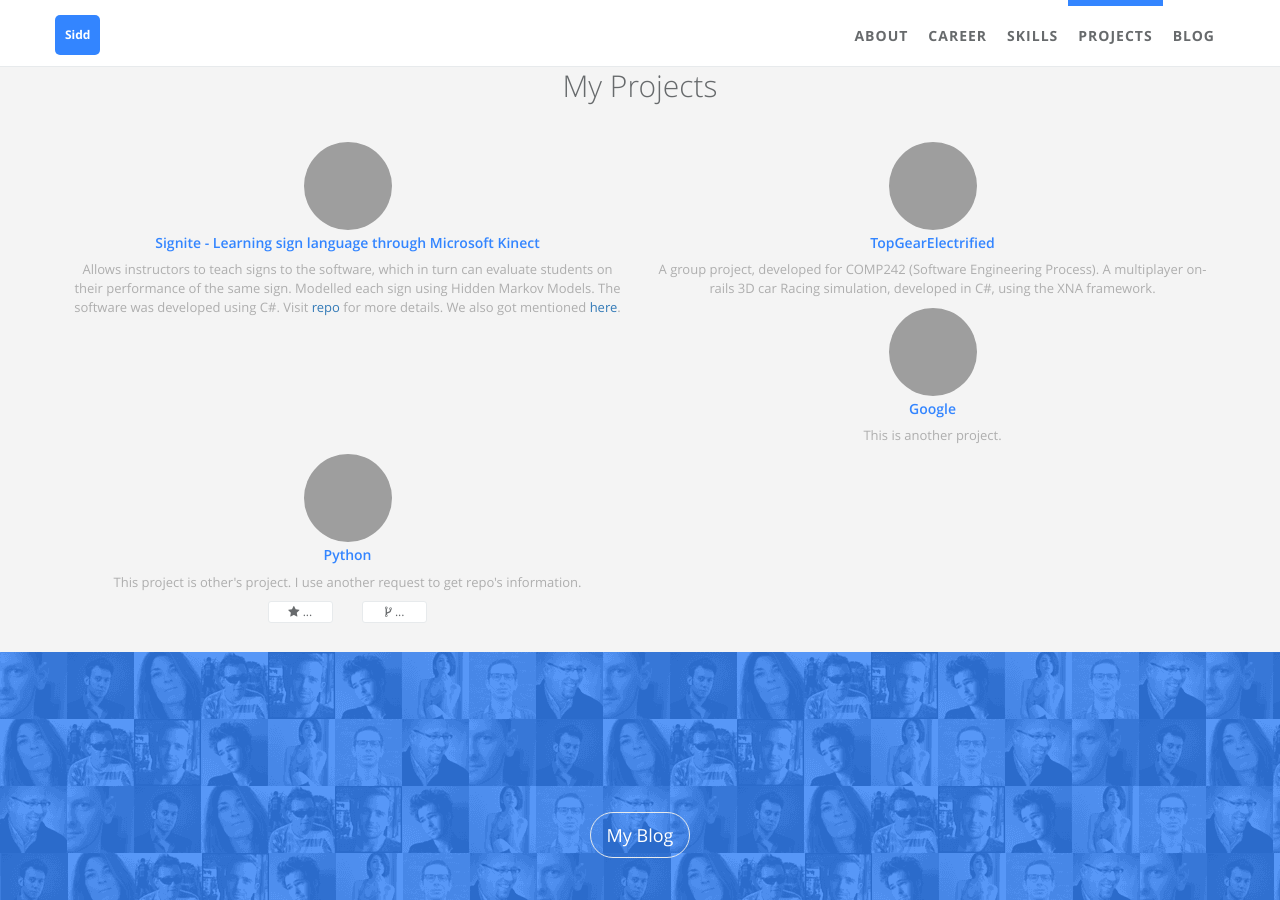
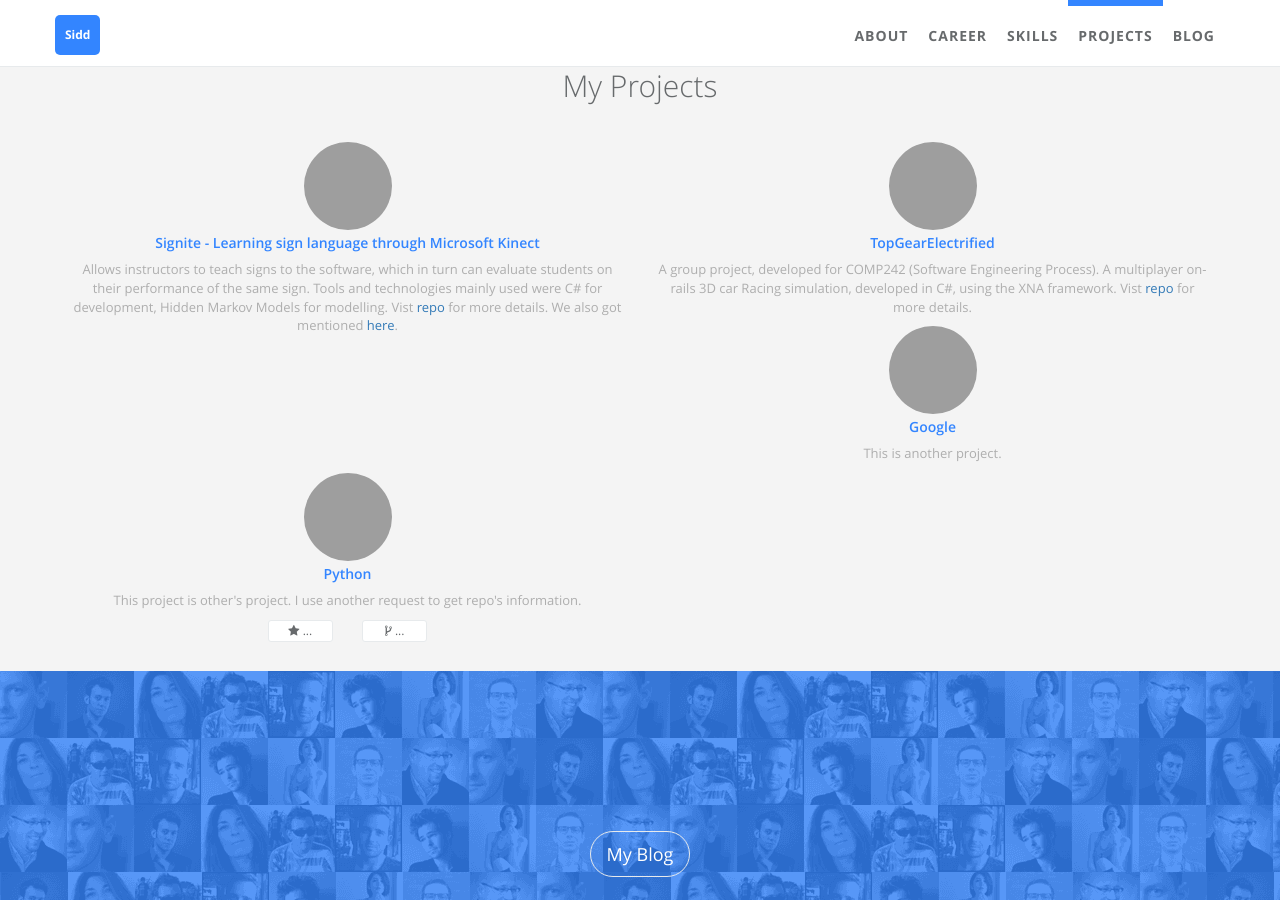
Before and after one commit to sarora/sarora.github.io, a Jekyll site: the page built from index.html, in a window 1280 px wide and 900 px high, scrolled down 3675 px, cut to the strip 0-900 px from the top of the window. Built offline with Jekyll 4.4.1, drawn with Linux system fonts in a browser that asks for light colours; grey boxes are pictures that could not be loaded.

Commit message:
Add info about Signite and Top Gear.

```diff
--- a/_data/index/projects.yml
+++ b/_data/index/projects.yml
@@ -5,14 +5,15 @@
 - name: Signite - Learning sign language through Microsoft Kinect
   url: https://github.com/sarora/314Kinect
   img: /static/assets/img/landing/kinect-ui.png
-  desc: Allows instructors to teach signs to the software, which in turn can evaluate students on their performance of the same sign. Modelled each sign using Hidden Markov Models.
-        The software was developed using C#. Visit <a title= "github.com/sarora/314Kinect" href="https://github.com/sarora/314Kinect" target="_blank">repo</a> for more details.
+  desc: Allows instructors to teach signs to the software, which in turn can evaluate students on their performance of the same sign. Tools and technologies mainly used were C# for development,
+        Hidden Markov Models for modelling. Vist <a title= "github.com/sarora/314Kinect" href="https://github.com/sarora/314Kinect" target="_blank">repo</a> for more details.
         We also got mentioned <a title= "sci.waikato.ac.nz" href="http://sci.waikato.ac.nz/__data/assets/pdf_file/0004/97114/Matter-of-Fact-Spring-2011_WEB.pdf" target="_blank">here</a>.
 
 - name: TopGearElectrified
   url: https://github.com/sarora/242TopGearElectrified
   img: /static/assets/img/landing/topgear.jpg
   desc: A group project, developed for COMP242 (Software Engineering Process). A multiplayer on-rails 3D car Racing simulation, developed in C#, using the XNA framework.
+        Vist <a title= "github.com/sarora/242TopGearElectrified" href="https://github.com/sarora/242TopGearElectrified" target="_blank">repo</a> for more details.
 
 - name: Google
   i18n: google
```
